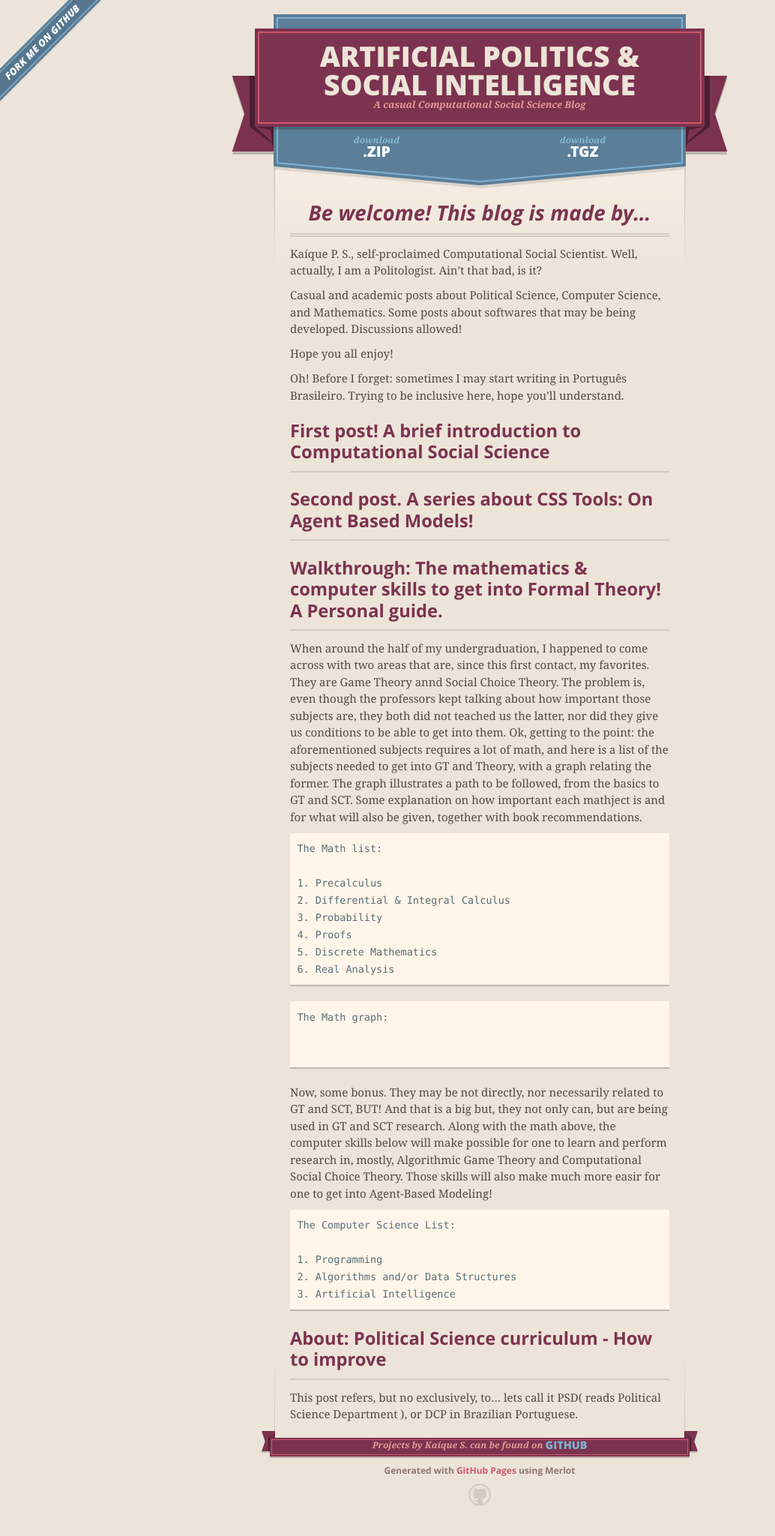
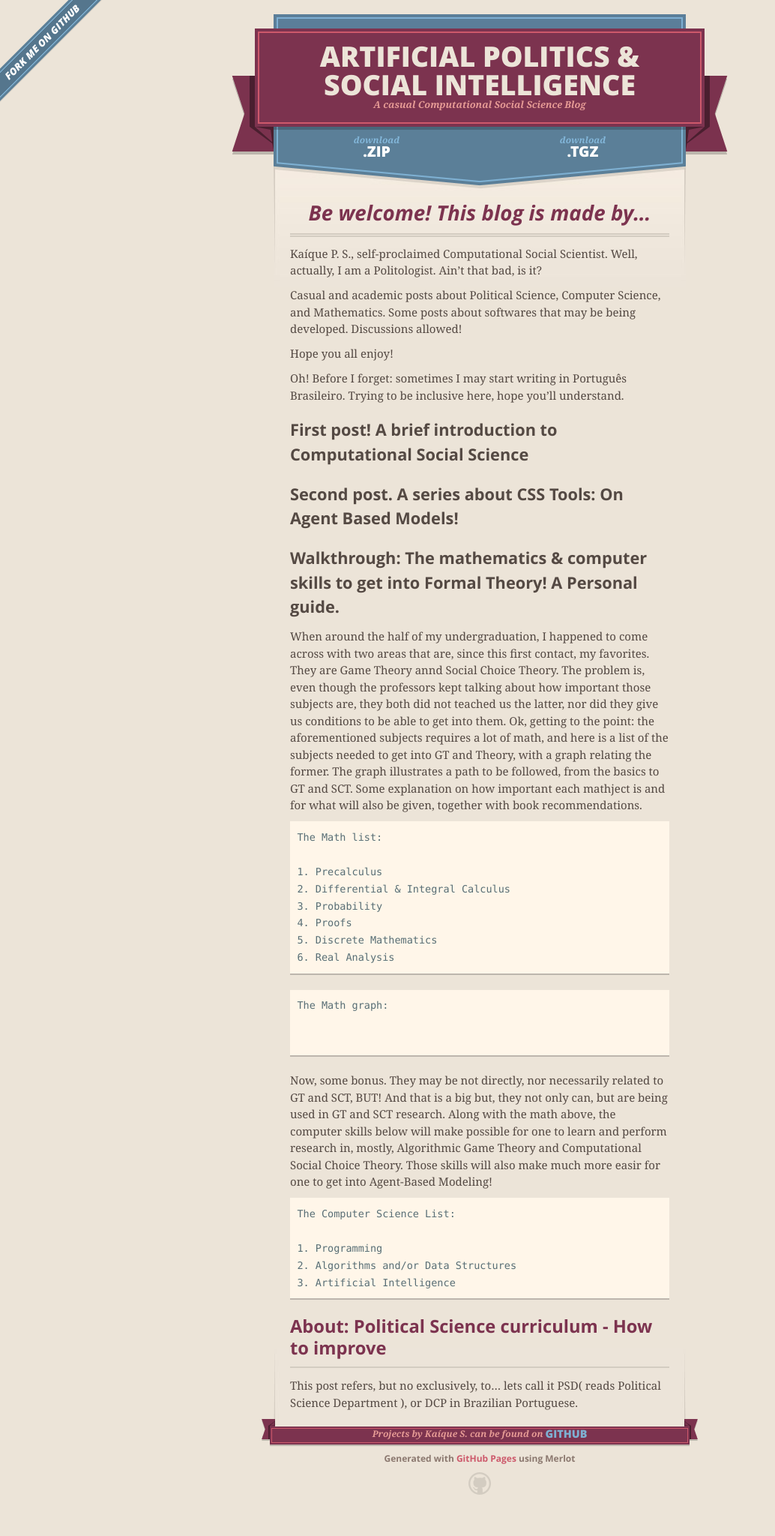
Before and after one commit to KaiqueS/KaiqueS.github.io, a Jekyll site: the page built from index.md, in a window 1280 px wide. Shown: the whole page at 75% size, without its empty margins (0-1034 px from the left). Built offline with Jekyll 4.4.1, drawn with Linux system fonts in a browser that asks for light colours; our own code applies the rules of GitHub Pages for plain Markdown files.

Commit message:
changed header type

```diff
--- a/index.md
+++ b/index.md
@@ -12,11 +12,11 @@ Hope you all enjoy!
 
 Oh! Before I forget: sometimes I may start writing in Português Brasileiro. Trying to be inclusive here, hope you'll understand.
 
-### First post! A brief introduction to Computational Social Science
+#### First post! A brief introduction to Computational Social Science
 
-### Second post. A series about CSS Tools: On Agent Based Models!
+#### Second post. A series about CSS Tools: On Agent Based Models!
 
-### Walkthrough: The mathematics & computer skills to get into Formal Theory! A Personal guide.
+#### Walkthrough: The mathematics & computer skills to get into Formal Theory! A Personal guide.
 
 When around the half of my undergraduation, I happened to come across with two areas that are, since this first contact, my favorites. They are
 Game Theory annd Social Choice Theory. The problem is, even though the professors kept talking about how important those subjects are, they both
```
